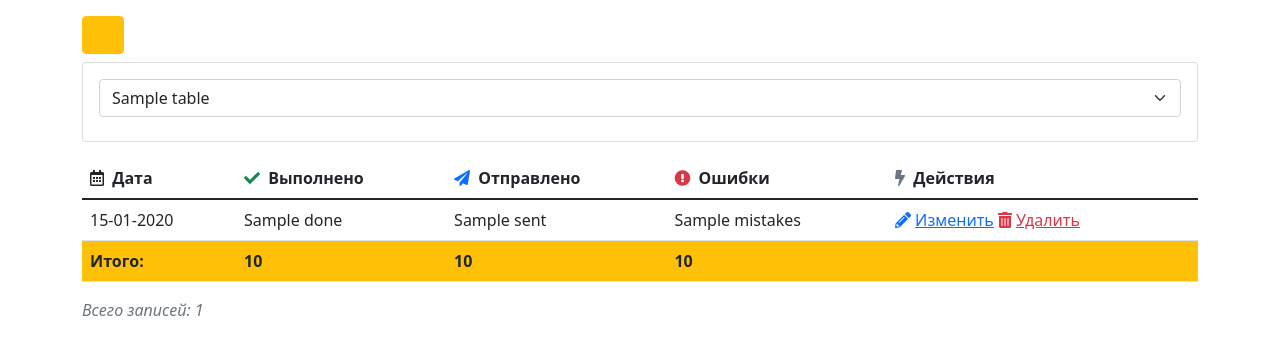
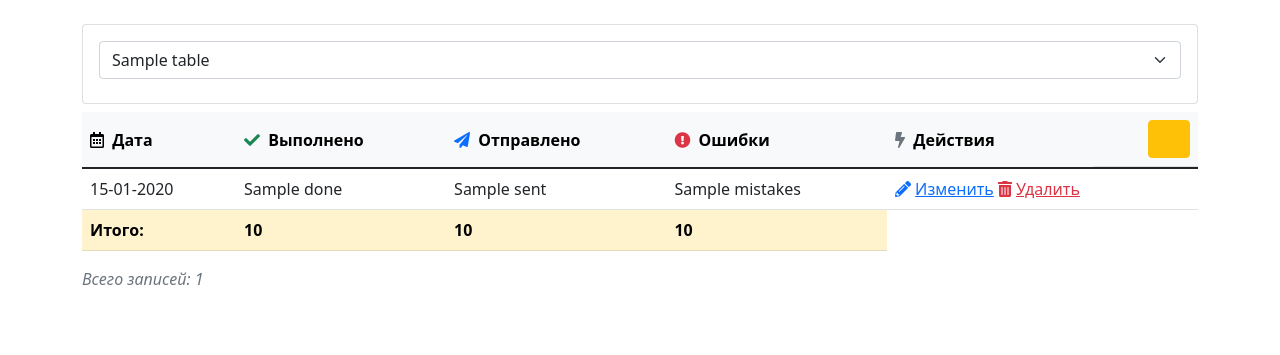
Before and after one commit to kve1989/NumberOKB, a Flask app: template app/templates/data/index.html in a window 1280 px wide. Shown: the top 355 px of the page. Run offline with Flask 2, Linux system fonts and the light colour scheme; tables that the repository leaves empty hold one stand-in row (values such as "Sample post"); the template is opened without the code that fills it: values that come from a table or form of the project are taken from there, most other values are stand-ins (such as "Sample title", 1, 10 or a date in 2020); some libraries are stand-ins or nearby versions.

Commit message:
update ui

```diff
--- a/app/templates/data/index.html
+++ b/app/templates/data/index.html
@@ -1,15 +1,21 @@
 {% extends 'base.html' %}
-{% block title %} Таблица {% endblock %}
+{% block title %}
+    {% for table in tables %}
+        {% if request.form.data or session['table'] in table %}
+            {{ table[1] }}
+        {%endif%}
+    {% endfor %}
+{% endblock %}
 
 {% block body %}
 
     <div class="container">
 
-        {% for table in tables %}
+        <!-- {% for table in tables %}
             {% if request.form.data or session['table'] in table %}
                 <h1>Данные по <u>{{ table[1] }}</u></h1>
             {%endif%}
-        {% endfor %}
+        {% endfor %} -->
 
         {% with messages = get_flashed_messages(with_categories=True) %}
             {% if messages %}
@@ -23,18 +29,14 @@
             {% endif %}
         {% endwith %}
 
-        <div class="">
-            <a class="btn btn-warning" aria-current="page" href="{{ url_for('page_pcr_create') }}">
-                <i class="far fa-plus"></i>
-            </a>
-        </div>
         <div class="card mt-2 mb-2">
             <div class="card-body">
                 <form id="SearchFormFromAdminPage" action=" {{ url_for('page_pcr_index') }} " method="post">
                     {{ form.csrf_token() }}
                     <div class="row mb-2">
                         <div class="col">
-                            <select class="form-select" name="table" id="">
+                            <select class="form-select" name="table" data-bs-toggle="tooltip" data-bs-placement="bottom"
+                                title="Выбрать таблицу">
                                 {% for table in tables %}
                                 <option value="{{ table[0] }}" {{ 'selected' if session['table'] in table[0] else '' }}>{{ table[1] }}</option>
                                 {% endfor %}
@@ -45,15 +47,19 @@
             </div>
         </div>
 
-
-        <table class="table table-hover mt-3">
+        <table class="table table-hover mt-2">
             <thead>
-            <tr>
-                <th class="col"><i class="far fa-calendar-alt me-1"></i> Дата</th>
-                <th class="col"><i class="fas fa-check me-1 text-success"></i> Выполнено</th>
-                <th class="col"><i class="fas fa-paper-plane me-1 text-primary"></i> Отправлено</th>
-                <th class="col"><i class="fas fa-exclamation-circle me-1 text-danger"></i> Ошибки</th>
-                <th class="col"><i class="fas fa-bolt me-1 text-secondary"></i> Действия</th>
+            <tr class="table-light">
+                <th class="col align-middle"><i class="far fa-calendar-alt me-1"></i> Дата</th>
+                <th class="col align-middle"><i class="fas fa-check me-1 text-success"></i> Выполнено</th>
+                <th class="col align-middle"><i class="fas fa-paper-plane me-1 text-primary"></i> Отправлено</th>
+                <th class="col align-middle"><i class="fas fa-exclamation-circle me-1 text-danger"></i> Ошибки</th>
+                <th class="col align-middle"><i class="fas fa-bolt me-1 text-secondary"></i> Действия</th>
+                <th class="col d-flex justify-content-end">
+                    <a class="btn btn-warning" aria-current="page" href="{{ url_for('page_pcr_create') }}"
+                        data-bs-toggle="tooltip" data-bs-placement="top" title="Добавить новую запись">
+                        <i class="far fa-plus"></i>
+                    </a></th>
             </tr>
             </thead>
             <tbody>
@@ -64,7 +70,7 @@
                         <td>{{ record.done }}</td>
                         <td>{{ record.sent }}</td>
                         <td>{{ record.mistakes }}</td>
-                        <td>
+                        <td colspan="2">
                             <a class="link text-primary" href="{{ url_for('pcr_page_edit', id=record.id) }}">
                             <i class="fas fa-pencil-alt me-1"></i>Изменить</a>
                             <a class="link text-danger" href="{{ url_for('pcr_delete', id=record.id) }}">
@@ -74,17 +80,17 @@
                 {% endfor %}
             {% else %}
                 <tr>
-                    <td colspan="5" class="text-center">Данных нет</td>
+                    <td colspan="6" class="text-center">Данных нет</td>
                 </tr>
             {% endif %}
 
             {% if records %}
-                <tr class="bg-warning fw-bold">
+                <tr class="table-warning fw-bold">
                     <td>Итого:</td>
                     <td>{{ records|sum(attribute="done") }}</td>
                     <td>{{ records|sum(attribute="sent") }}</td>
                     <td>{{ records|sum(attribute="mistakes") }}</td>
-                    <td></td>
+                    <!-- <td colspan="2"></td> -->
                 </tr>
             {% endif %}
             </tbody>
@@ -92,9 +98,20 @@
         <div class="row">
             <div class="col">
                 <p class="text-secondary fst-italic">
-                    Всего записей: {{ records|length }}
+                    Всего записей: {{ records|length if records else '0'}}
                 </p>
             </div>
         </div>
     </div>
 {% endblock %}
+
+{% block scripts %}
+    <script src="https://cdn.jsdelivr.net/npm/@popperjs/core@2.9.2/dist/umd/popper.min.js"></script>
+    {{ super() }}
+    <script>
+        var tooltipTriggerList = [].slice.call(document.querySelectorAll('[data-bs-toggle="tooltip"]'))
+        var tooltipList = tooltipTriggerList.map(function (tooltipTriggerEl) {
+            return new bootstrap.Tooltip(tooltipTriggerEl)
+        })
+    </script>
+{% endblock %}
```
Also changed, not shown: app/templates/index.html (+5 -9 lines).
